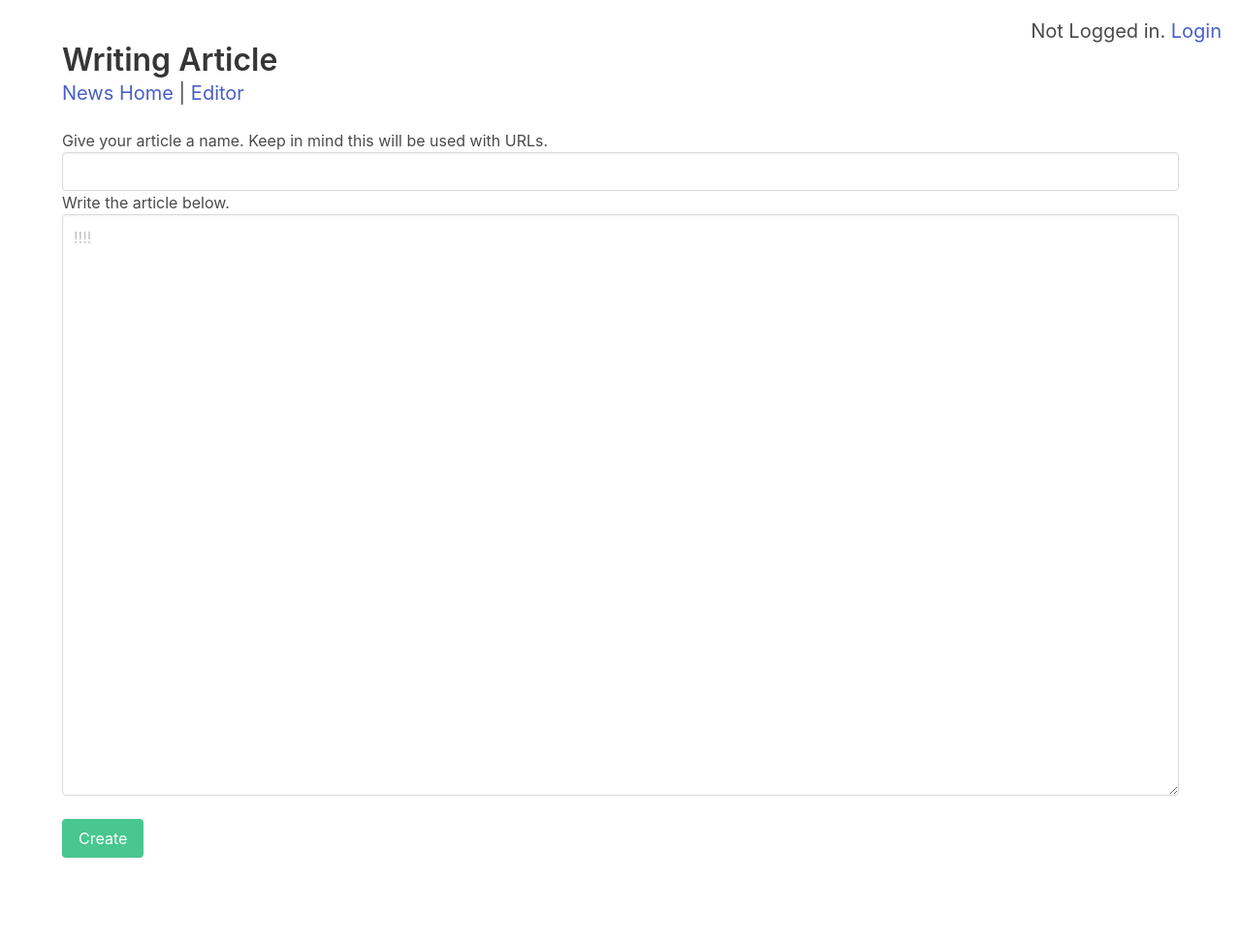
After one commit to zack256/anaximander, a Flask app: template templates/news/editor_new_article.html in a window 1280 px wide. The commit adds this page. Shown: the whole page at 97% size. Run offline with Flask 2, Linux system fonts and the light colour scheme; the template is opened without the code that fills it, so the values that code supplies are empty; parts of the project's set-up code (start-up, migrations or seed data) failed here and were passed over; some libraries are stand-ins or nearby versions.

Commit message:
editor create article

```diff
--- a/assets/css/main.css
+++ b/assets/css/main.css
@@ -13,3 +13,6 @@ body {
 .wiki-text-box {
     font-family : monospace;
 }
+.fs09rem {
+    font-size : 0.9rem !important;
+}
--- a/assets/js/checks.js
+++ b/assets/js/checks.js
@@ -25,3 +25,7 @@ function createArticleCheck () {
 function editArticleCheck () {
     return baseFinalCheck("Are you sure you want to edit this article?");
 }
+
+function createNewsArticleCheck () {
+    return baseFinalCheck("Are you sure you want to create this news article?");
+}
--- a/main.py
+++ b/main.py
@@ -10,6 +10,7 @@ import utils
 import wikify
 import work.diff
 import config.constants as cons
+import string
 
 app = Flask(__name__)
 config_app.config_app(app)
@@ -160,22 +161,6 @@ def make_initial_user(username, password, email):
 
 def get_est_date():
     return datetime.datetime.now() - datetime.timedelta(hours = 4)
-
-def add_article_to_db(article_name, author):
-    # adds article in file sys to db.
-    if not restrict.check_if_valid_news_article_name(article_name):
-        app.logger.error("Invalid article name.")
-        return False
-    if not os.path.isfile(config.paths.NEWS_ARTICLES_DIR + article_name + ".txt"):
-        app.logger.error("File path does not exist.")
-        return False
-    new_article = NewsArticle()
-    new_article.name = article_name
-    new_article.created = datetime.datetime.now()   # stored in db as utc.
-    new_article.author_id = author.id
-    db.session.add(new_article)
-    db.session.commit()
-    return True
 
 def add_news_tag_to_db(name, description, author):
     if not restrict.check_if_valid_news_tag_name(name):
@@ -484,10 +469,51 @@ def make_news_author_role():
 def news_editor_pg_handle():
     return render_template("news/editor.html")
 
+@app.route("/news/editor/create-article")
+@app.route("/news/editor/create-article/")
+@roles_required(cons.NEWS_EDITOR_ROLE_NAME)
+def news_editor_new_article_pg_handle():
+    return render_template("news/editor_new_article.html")
+
 @app.route("/unauthorized")
 @app.route("/unauthorized/")
 def unauthorized_handle():
     return "You are unauthorized to view that page!"
 
 def user_has_role(user, role):
+    if not user.is_authenticated:
+        return False
     return role in [i.name for i in user.roles]
+
+def url_for_article_name(name):
+    s = ""
+    for i in name:
+        if i == " ":
+            s += "-"
+        elif i in string.ascii_letters or i in string.digits:
+            s += i.lower()
+    return s
+
+@app.route("/news/forms/create-article/", methods = ["POST"])
+@roles_required(cons.NEWS_EDITOR_ROLE_NAME)
+def create_news_article_handler():
+    name = request.form["name"].strip()
+    body = request.form["article"]
+    url_name = url_for_article_name(name)
+    if not restrict.check_if_valid_news_article_name(url_name):
+        return "Article name failed validation tests!"
+    if NewsArticle.query.filter(NewsArticle.name == url_name).first() != None:
+        return "Article already exists in database!"
+    path = config.paths.NEWS_ARTICLES_DIR + url_name + ".txt"
+    if os.path.isfile(path):
+        return "Article already exists in file system (but not database)!"
+    with open(path, "w") as fi:
+        fi.write(name + "\n\n")
+        fi.write(body)
+    new_article = NewsArticle()
+    new_article.name = url_name
+    new_article.created = datetime.datetime.now()
+    new_article.author_id = current_user.id
+    db.session.add(new_article)
+    db.session.commit()
+    return redirect("/news/articles/{}/".format(url_name))
--- a/templates/news/article.html
+++ b/templates/news/article.html
@@ -11,6 +11,9 @@
     <span class="tag is-info news-tag"><a href = "/news/tags/{{ tag.name }}/">{{ tag.name }}</a></span>
     {% endfor %}
 </div>
+{% else %}
+<p class = "fs09rem is-italic">This article isn't tagged with anything yet... :(</p>
+<br/>
 {% endif %}
 {% for paragraph in paragraphs %}
 <p>{{ paragraph }}</p>
--- /dev/null
+++ b/templates/news/editor_new_article.html
@@ -0,0 +1,17 @@
+{% extends "base.html" %}
+{% block title %}Writing Article{% endblock %}
+{% block content %}
+<h3 class = "title is-3">Writing Article</h3>
+<h5 class = "subtitle is-5"><a href = "/news/">News Home</a> | <a href = "/news/editor/">Editor</a></h5>
+<br/>
+<form method = "POST" action = "/news/forms/create-article/" id = "createNewsArticleForm" onsubmit = "if (createNewsArticleSubmitted) { return false; } else { if (createNewsArticleCheck()) { createNewsArticleSubmitted = true; return true; } else { return false; } }"></form>
+<p>Give your article a name. Keep in mind this will be used with URLs.</p>
+<input class = "input" type = "text" name = "name" form = "createNewsArticleForm">
+<p>Write the article below.</p>
+<textarea class = "textarea" placeholder = "!!!!" rows = "24" name = "article" form = "createNewsArticleForm"></textarea>
+<br/>
+<div class = "buttons">
+    <script>var createNewsArticleSubmitted = false;</script>
+    <button class = "button is-success" type = "submit" form = "createNewsArticleForm">Create</button>
+</div>
+{% endblock %}
```
